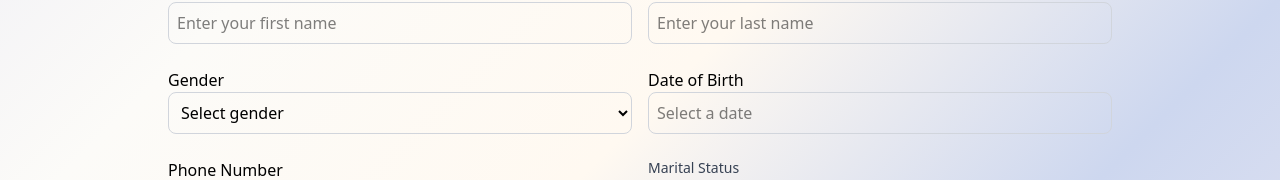
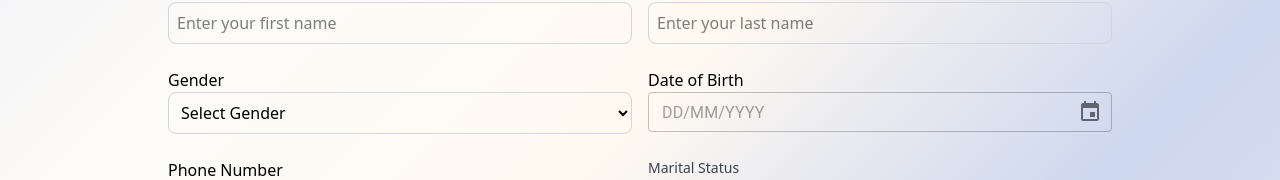
Before and after one commit to nyakondaanesu/Tomaf-Assembly, a Next.js app in the folder tomaf-management/: page /form in a window 1280 px wide. Shown: the part 282-462 px from the top of the page. Built offline with nearby package versions, Linux system fonts and the light colour scheme.

Commit message:
table pagination

```diff
--- a/tomaf-management/app/Home/page.tsx
+++ b/tomaf-management/app/Home/page.tsx
@@ -5,7 +5,7 @@ import MemberTable from "./components/memberTable";
 const page = () => {
   return (
     <>
-      <div className="bg-gray-950 w-full text-white h-screen">
+      <div className="bg-gray-950 w-full text-white min-h-screen">
         <Navbar />
         <SearchUser />
         <MemberTable />
--- a/tomaf-management/app/api/members/route.ts
+++ b/tomaf-management/app/api/members/route.ts
@@ -12,7 +12,6 @@ export async function GET() {
         name: usersTable.name,
         surname: usersTable.surname,
         gender: personalDetailsTable.gender,
-        phoneNumber: personalDetailsTable.phone,
       })
       .from(usersTable)
       .innerJoin(
--- a/tomaf-management/app/form/membership.tsx
+++ b/tomaf-management/app/form/membership.tsx
@@ -1,10 +1,13 @@
 "use client";
 
 import { MembershipData } from "../ttypes"; // Adjust this import as needed
-import DatePicker from "react-datepicker";
+import { useForm, Controller } from "react-hook-form";
 import "react-datepicker/dist/react-datepicker.css";
 import { Department } from "../ttypes"; // Adjust this import as needed
-
+import { LocalizationProvider } from "@mui/x-date-pickers/LocalizationProvider";
+import { AdapterDateFns } from "@mui/x-date-pickers/AdapterDateFns";
+import { DatePicker } from "@mui/x-date-pickers/DatePicker";
+import { useEffect } from "react";
 // Updated: Includes department IDs from your DB
 const departmentGroups: Record<string, Department[]> = {
   "Praise & Worship": [
@@ -60,28 +63,47 @@ const MemberShip = ({ data, setData }: MemberShipProps) => {
     });
   };
 
+  const { control, watch } = useForm<MembershipData>({
+    defaultValues: data,
+  });
+
+  useEffect(() => {
+    const subscription = watch((values) => {
+      setData(values as MembershipData);
+    });
+    return () => subscription.unsubscribe();
+  }, [watch, setData]);
+
   return (
     <form className="max-w-5xl w-full flex flex-col space-y-6 p-4">
       <div className="flex flex-col md:flex-row gap-4">
         <div className="flex flex-col">
-          <label className="font-medium text-gray-700">Date Joined</label>
-          <DatePicker
-            selected={data.dateJoined}
-            onChange={(date) => {
-              if (date) setData({ ...data, dateJoined: date });
-            }}
-            className="border border-gray-300 p-2 rounded-md"
-            placeholderText="Select a date"
-            dateFormat="yyyy-MM-dd"
-            showYearDropdown
-            scrollableYearDropdown
-            yearDropdownItemNumber={100}
-          />
+          <label className="font-medium text-gray-700">Enter Date Joined</label>
+          <LocalizationProvider dateAdapter={AdapterDateFns}>
+            <Controller
+              name="dateJoined"
+              control={control}
+              render={({ field }) => (
+                <DatePicker
+                  {...field}
+                  format="dd/MM/yyyy"
+                  slotProps={{
+                    textField: {
+                      fullWidth: true,
+                      variant: "outlined",
+                      size: "small",
+                    },
+                  }}
+                />
+              )}
+            />
+          </LocalizationProvider>
         </div>
 
-        <div className="flex flex-col">
+        <div className="flex flex-col mt-1">
           <div className="flex items-center space-x-2">
             <input
+              className="h-4 w-4"
               type="checkbox"
               checked={data.isBaptized}
               onChange={() =>
@@ -89,20 +111,29 @@ const MemberShip = ({ data, setData }: MemberShipProps) => {
               }
             />
             <label className="text-sm text-gray-800 font-medium">
-              Baptized
+              Baptized (check if baptized)
             </label>
           </div>
           {data.isBaptized && (
-            <DatePicker
-              selected={data.baptismDate}
-              onChange={(date) => setData({ ...data, baptismDate: date })}
-              className="border border-gray-300 p-2 rounded-md"
-              placeholderText="Select baptism date"
-              dateFormat="yyyy-MM-dd"
-              showYearDropdown
-              scrollableYearDropdown
-              yearDropdownItemNumber={100}
-            />
+            <LocalizationProvider dateAdapter={AdapterDateFns}>
+              <Controller
+                name="baptismDate"
+                control={control}
+                render={({ field }) => (
+                  <DatePicker
+                    {...field}
+                    format="dd/MM/yyyy"
+                    slotProps={{
+                      textField: {
+                        fullWidth: true,
+                        variant: "outlined",
+                        size: "small",
+                      },
+                    }}
+                  />
+                )}
+              />
+            </LocalizationProvider>
           )}
         </div>
       </div>
--- a/tomaf-management/app/form/page.tsx
+++ b/tomaf-management/app/form/page.tsx
@@ -45,7 +45,7 @@ const Page = () => {
       nextOfKin: "",
     },
     membership: {
-      dateJoined: new Date(),
+      dateJoined: null,
       isBaptized: true,
       baptismDate: null,
       departments: {},
@@ -85,6 +85,19 @@ const Page = () => {
   const validateCurrentStep = () => {
     if (currentStep === 1 && formData.familyDetails.noFamily) {
       return true;
+    }
+
+    //if date joined is not selected, return false
+    if (currentStep === 2 && formData.membership.dateJoined === null) {
+      alert("Please Enter the date you joined Tomaf.");
+      return false;
+    }
+
+    if (currentStep === 2 && formData.membership.isBaptized) {
+      if (formData.membership.baptismDate === null) {
+        alert("if you were baptised select the baptism date.");
+        return false;
+      }
     }
 
     const currentStepData = steps[currentStep].props.data;
--- a/tomaf-management/app/form/personalDetails.tsx
+++ b/tomaf-management/app/form/personalDetails.tsx
@@ -2,8 +2,10 @@
 
 import { useEffect, useState } from "react";
 import { useForm } from "react-hook-form";
-import DatePicker from "react-datepicker";
-import "react-datepicker/dist/react-datepicker.css";
+import { Controller } from "react-hook-form";
+import { LocalizationProvider } from "@mui/x-date-pickers/LocalizationProvider";
+import { AdapterDateFns } from "@mui/x-date-pickers/AdapterDateFns";
+import { DatePicker } from "@mui/x-date-pickers/DatePicker";
 import { PersonalDetailsData } from "../ttypes";
 
 interface Props {
@@ -12,12 +14,10 @@ interface Props {
 }
 
 const PersonalDetails = ({ data, setData }: Props) => {
-  const { register, setValue, watch, handleSubmit } =
+  const { register, watch, handleSubmit, control } =
     useForm<PersonalDetailsData>({
       defaultValues: data,
     });
-
-  const dob = watch("dob");
 
   useEffect(() => {
     const subscription = watch((values) => {
@@ -28,7 +28,7 @@ const PersonalDetails = ({ data, setData }: Props) => {
 
   const [isNameFocused, setIsNameFocused] = useState(false);
   const [isLastNameFocused, setIsLastNameFocused] = useState(false);
-  const [isDobFocused, setIsDobFocused] = useState(false);
+
   const [isPhoneFocused, setIsPhoneFocused] = useState(false);
   const [isAddressFocused, setIsAddressFocused] = useState(false);
   const [isOccupationFocused, setIsOccupationFocused] = useState(false);
@@ -92,8 +92,8 @@ const PersonalDetails = ({ data, setData }: Props) => {
                 : "border-gray-300"
             } `}
           >
-            <option value="" className="text-gray-300">
-              Select gender
+            <option value="" disabled hidden>
+              Select Gender
             </option>
             <option value="male">Male</option>
             <option value="female">Female</option>
@@ -102,22 +102,26 @@ const PersonalDetails = ({ data, setData }: Props) => {
 
         <div className="flex flex-col w-full">
           <label htmlFor="dob">Date of Birth</label>
-          <DatePicker
-            onFocus={() => setIsDobFocused(true)}
-            onBlur={() => setIsDobFocused(false)}
-            selected={dob}
-            onChange={(date) => setValue("dob", date)}
-            className={`border p-2 rounded-md w-full ${
-              isDobFocused
-                ? "border-blue-500 ring-4 ring-blue-200"
-                : "border-gray-300"
-            } `}
-            placeholderText="Select a date"
-            dateFormat="yyyy-MM-dd"
-            showYearDropdown
-            scrollableYearDropdown
-            yearDropdownItemNumber={100}
-          />
+          <LocalizationProvider dateAdapter={AdapterDateFns}>
+            <Controller
+              control={control}
+              name="dob"
+              rules={{ required: "Date of birth is required" }}
+              render={({ field }) => (
+                <DatePicker
+                  {...field}
+                  format="dd/MM/yyyy"
+                  slotProps={{
+                    textField: {
+                      fullWidth: true,
+                      variant: "outlined",
+                      size: "small",
+                    },
+                  }}
+                />
+              )}
+            />
+          </LocalizationProvider>
         </div>
       </div>
 
--- a/tomaf-management/app/ttypes.ts
+++ b/tomaf-management/app/ttypes.ts
@@ -32,7 +32,7 @@ export interface Department {
 }
 
 export interface MembershipData {
-  dateJoined: Date;
+  dateJoined: Date | null;
   isBaptized: boolean;
   baptismDate: Date | null;
   departments: Record<number, DepartmentData>; // departmentId -> data
--- a/tomaf-management/package.json
+++ b/tomaf-management/package.json
@@ -9,6 +9,10 @@
     "lint": "next lint"
   },
   "dependencies": {
+    "@emotion/react": "^11.14.0",
+    "@emotion/styled": "^11.14.0",
+    "@mui/material": "^7.1.0",
+    "@mui/x-date-pickers": "^8.4.0",
     "@neondatabase/serverless": "^1.0.0",
     "@radix-ui/react-checkbox": "^1.3.2",
     "@radix-ui/react-dropdown-menu": "^2.1.15",
```
Also changed, not shown: tomaf-management/app/Home/components/memberTable.tsx (+57 -6 lines), 1 other file (tests, documents, lock files or other folders).
